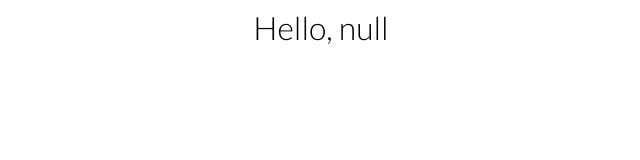
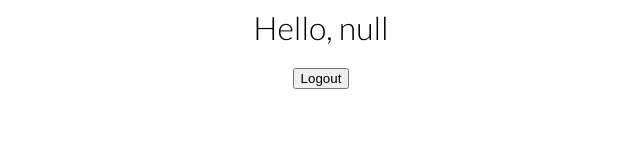
Before and after one commit to Nevexo/Gi-OS-5-Beta, a plain HTML site: page client.html in a window 1280 px wide. Shown: the whole page, without its empty margins (319-959 px from the left). Drawn offline with Linux system fonts and the light colour scheme.

Commit message:
Added Logout Button
Logout Button Added.

```diff
--- a/client.html
+++ b/client.html
@@ -13,11 +13,18 @@
           document.getElementById('usr').innerHTML = 'Hello, ' + username;
       }
 </script>
+<script>
+    function logout() {
+        console.log("User made logout request...")
+        window.location.replace("index.html");
+    }
+</script>
 
 </head>
 <body>
     <header>
     </header>
     <h1 id="usr">Not logged in.</h1><script>changeText()</script>
+    <button onClick="logout()">Logout</button>
 </body>
 </html>
```
